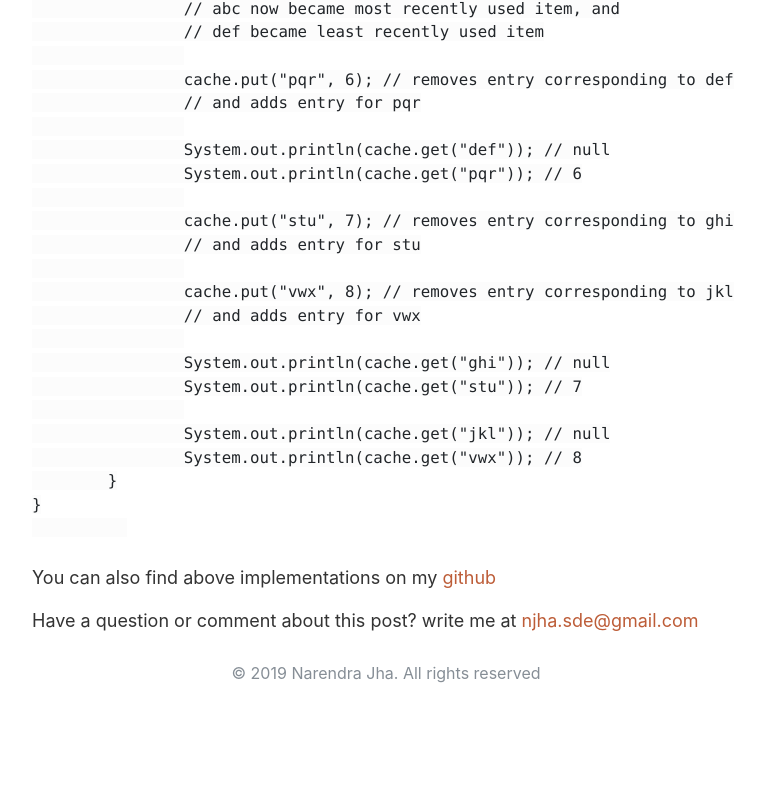
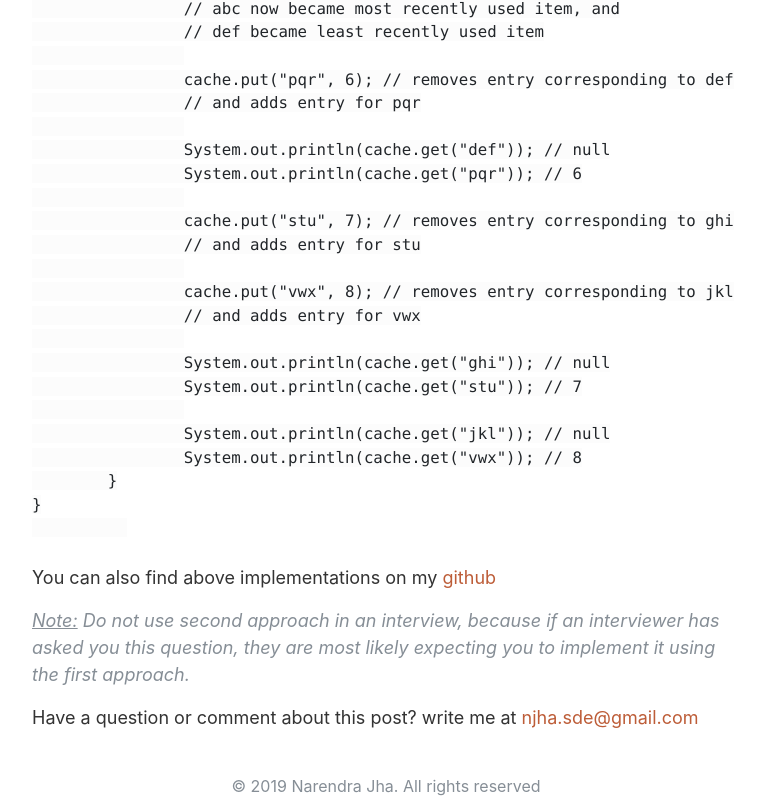
Before and after one commit to naren-jha/naren-jha.github.io, a website: page blogs/lru-cache.html in a window 1280 px wide. Shown: the part 8073-8878 px from the top of the page, without its empty margins (390-1154 px from the left). Before the commit the page ends 8765 px from the top, so only its background shows below. Drawn offline with Linux system fonts and the light colour scheme; a web font is replaced by a local one.

Commit message:
minor fixes and content update

```diff
--- a/blogs/lru-cache.html
+++ b/blogs/lru-cache.html
@@ -405,6 +405,10 @@ public class LRUCache&lt;K, V&gt; extends LinkedHashMap&lt;K, V&gt; {
 		You can also find above implementations on my <a href="https://github.com/njha-collab/DS_Algo/blob/master/src/advance_ds/lru_cache" target="_blank">github</a>
 	</p>
 
+	<p class="italic gray">
+		<span class="underline">Note:</span> Do not use second approach in an interview, because if an interviewer has asked you this question, they are most likely expecting you to implement it using the first approach.
+	</p>
+
 	<p>
 		Have a question or comment about this post? write me at <a href="mailto:njha.sde@gmail.com">njha.sde@gmail.com</a>
 	</p>
--- a/css/blog.css
+++ b/css/blog.css
@@ -5,7 +5,7 @@
  */
 
  div#blog-list-container, div#blog-container {
-	 margin: 20px 150px;
+	 padding: 20px 150px;
  }
 
  a.blog-list-item {
```
Also changed, not shown: blog.html (+1 -1 lines).
